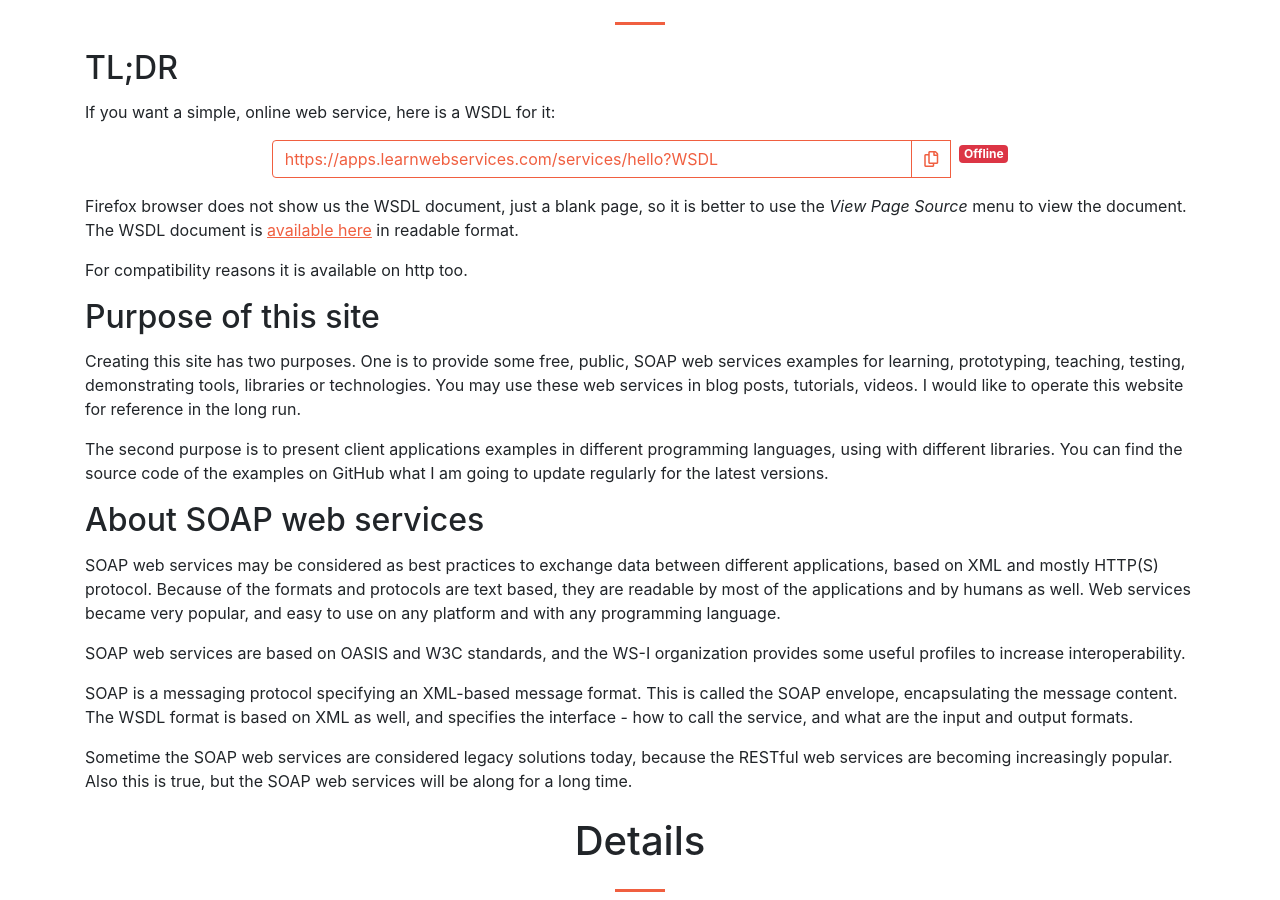
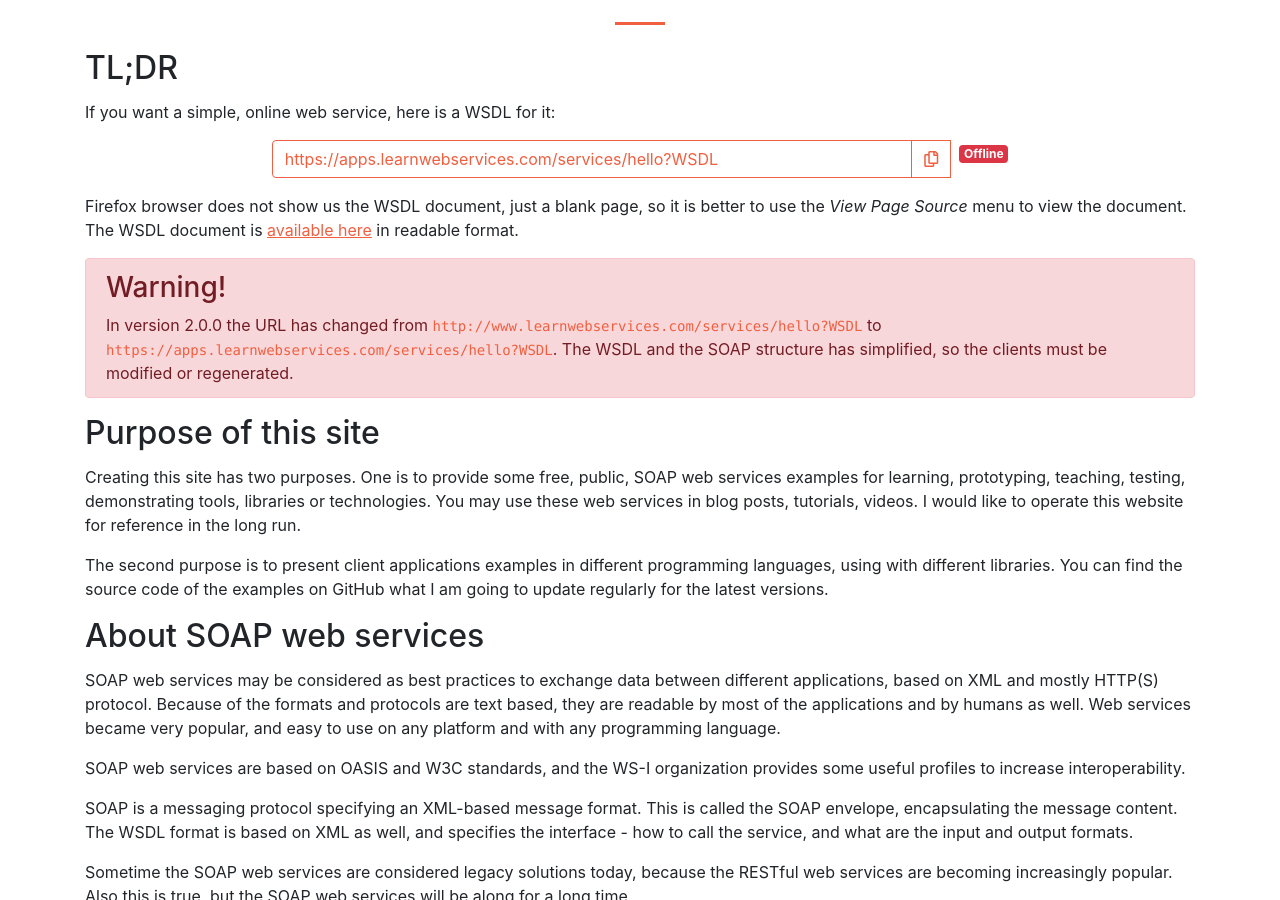
Before and after one commit to vicziani/learnwebservices, a Jekyll site: the page built from docs/index.md, in a window 1280 px wide and 900 px high, scrolled down 459 px. Built offline with Jekyll 4.4.1, drawn with Linux system fonts in a browser that asks for light colours; nearby versions of some CDN libraries; comment, search, counter and statistics services are not loaded.

Commit message:
Warning message

```diff
--- a/docs/index.md
+++ b/docs/index.md
@@ -37,7 +37,13 @@ If you want a simple, online web service, here is a WSDL for it:
 
 Firefox browser does not show us the WSDL document, just a blank page, so it is better to use the _View Page Source_ menu to view the document. The WSDL document is [available here](wsdl.html) in readable format.
 
-For compatibility reasons it is available on http too.
+<div class="alert alert-danger" role="alert">
+    <h3 class="alert-heading">Warning!</h3>
+
+    In version 2.0.0 the URL has changed from <code class="highlighter-rouge">http://www.learnwebservices.com/services/hello?WSDL</code> to
+    <code class="highlighter-rouge">https://apps.learnwebservices.com/services/hello?WSDL</code>.
+    The WSDL and the SOAP structure has simplified, so the clients must be modified or regenerated.
+</div>
 
 ## Purpose of this site
 
```
Also changed, not shown: docs/index-hu.md (+7 -1 lines).
